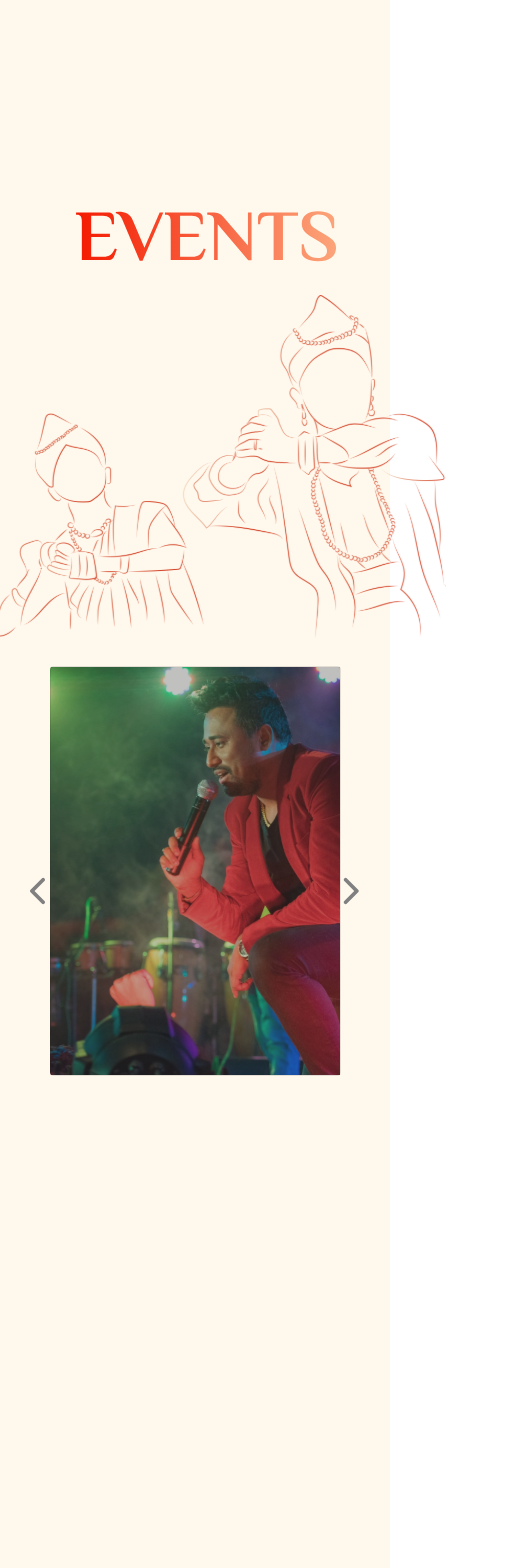
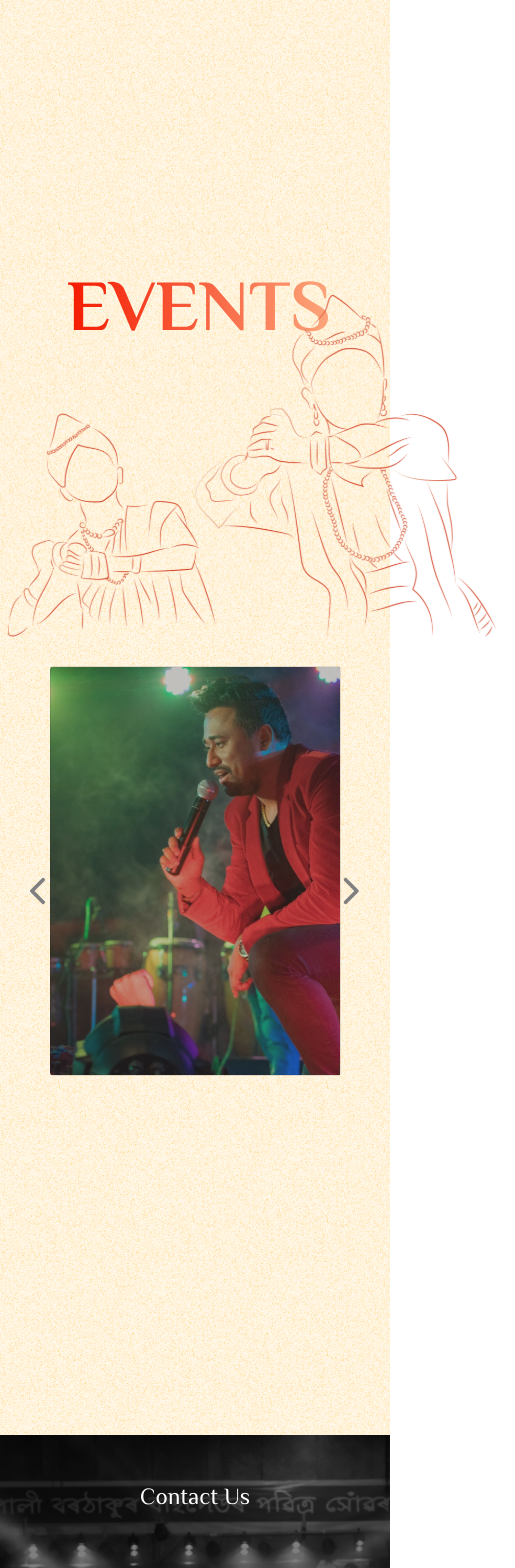
Before and after one commit to trishankusarma/Posua-Web-Site-2022, a React (Create React App) app: page /events in a window 390 px wide. Shown: the top 1568 px of the page, 515 px wide, since content can reach past the window. Built offline with nearby package versions, Linux system fonts and the light colour scheme; the HTML template or start-up script is replaced by a standard one.

Commit message:
events-teams issue resolved

```diff
--- a/src/components/Event/Event.css
+++ b/src/components/Event/Event.css
@@ -5,19 +5,19 @@
   justify-content: space-between;
   align-items: center;
   flex-wrap: wrap;
-  background-color: rgba(255, 249, 237, 1);
+  background: url(../.././assets/bg.png);
   box-sizing: content-box;
 }
 .top-section .events {
   background: url("../../assets/EVENTS.svg") no-repeat;
   /* background-size: contain */
-  height: 300px;
+  height: 160px;
   width: 300px;
   display: inline-block;
   margin: auto;
   align-content: center;
   position: absolute;
-  left: 100px;
+  left: 130px;
   top: 400px;
 }
 .top-section .dance-bg {
@@ -32,10 +32,17 @@
   top: 150px;
 }
 .main-section {
-  height: 200vh;
+  height: 100vh;
   /* margin-bottom: 50vh; */
   z-index: 1;
-  background-color: rgba(255, 249, 237, 1);
+  background: url(../.././assets/bg.png);
+  width: 100vw;
+}
+.main-section-large{
+  height: 200vh;
+  z-index: 1;
+  background: url(../.././assets/bg.png);
+  width: 100vw;
 }
 .carousel {
   width: 90vw;
@@ -199,17 +206,15 @@
 @media only screen and (max-width: 500px) {
   .top-section .events {
     position: relative;
-    left: 31px;
+    left: 23px;
     top: 66px;
   }
   .top-section .dance-bg {
     height: 90%;
-    width: 537px;
+    width: 594px;
     display: inline-block;
-    /* margin: 0; */
-    /* padding: 20px; */
     position: absolute;
-    right: -56px;
+    right: -125px;
     top: 295px;
   }
   .item:nth-of-type(1) {
--- a/src/components/Event/Event.js
+++ b/src/components/Event/Event.js
@@ -100,7 +100,7 @@ const Event = () => {
         <div className="events"></div>
         <div className="dance-bg"></div>
       </div>
-      <div className="main-section">
+      <div className={active ? "main-section-large" : "main-section"}>
         <div className={active ? "carousel-inactive" : "carousel"}>
           <Slider {...settings}>
             {events.map((event, index) => (
@@ -109,6 +109,7 @@ const Event = () => {
                   setActiveIndex(index + 1);
                   setActive(true);
                 }}
+                key={index}
               >
                 <EventCard
                   expand={false}
--- a/src/components/EventCard/eventCard.jsx
+++ b/src/components/EventCard/eventCard.jsx
@@ -31,7 +31,7 @@ const EventCard = (props) => {
             setExpand(1);
           }}
         />
-        <div className={` ${expand ? "details-active" : "details"}`}>
+        <div className={` ${!(expand === 2 || expand === false) ? "details-active" : "details"}`}>
           <h2>{props.name1}</h2>
           <p>{props.name2}</p>
         </div>
@@ -42,7 +42,7 @@ const EventCard = (props) => {
               : "see-more-inactive"
           }`}
           onClick={() => {
-            props.changeActive(true);
+            props.changeActive(2);
             setExpand(2);
           }}
         >
@@ -52,7 +52,7 @@ const EventCard = (props) => {
             style={{ width: "150px" }}
           />
         </div>
-        <div className={`${expand === 2 ? "content" : "content-inactive"}`}>
+        <div className={`${expand === 2 ? "contents" : "content-inactive"}`}>
           <div className="details-max">
             <p>{props.date}</p>
             <h2>{props.name1}</h2>
@@ -68,7 +68,7 @@ EventCard.defaultProps = {
   expand: "false",
   name1: "name",
   name2: "name2",
-  key: "",
+  key: "1",
   BgImg: BgImg,
   date: "March 26",
   content: `Lorem ipsum dolor sit amet consectetur adipisicing elit. Distinctio,
--- a/src/components/EventCard/eventCardStyles.css
+++ b/src/components/EventCard/eventCardStyles.css
@@ -143,10 +143,10 @@
 }
 @keyframes expand2 {
   0% {
-    transform: translateY(150px) scale(2) translateX(10px);
+    transform: translateY(250px) scale(2) translateX(10px);
   }
   100% {
-    transform: translateY(150px) scale(4) translateX(10px);
+    transform: translateY(350px) scale(2.6) translateX(10px);
   }
 }
 .cross {
@@ -163,7 +163,7 @@
 .content-inactive {
   display: none;
 }
-.content {
+.contents {
   z-index: 1000 !important;
   color: white;
   display: flex;
@@ -175,14 +175,14 @@
   justify-content: space-between;
   align-items: center;
 }
-.content .para {
+.contents .para {
   transform: scale(0.5);
   position: relative;
   top: 253px;
   left: 299px;
   font-size: 20px;
 }
-.content .details-max {
+.contents .details-max {
   position: absolute;
   top: 300px;
   background: url("../../assets/Group\ 27.svg") right no-repeat;
@@ -191,7 +191,7 @@
   left: 230px;
   height: 300px;
 }
-.content .details-max p {
+.contents .details-max p {
   color: red;
   font-size: 20px;
   margin-top: 70px;
@@ -201,18 +201,22 @@
   .expand2 {
     transform: scale(2);
   }
-  .content .details-max {
+  .contents{
+    top: -119px;
+    left: -253px;
+  }
+  .contents .details-max {
     left: 330px;
     top: 100px;
     transform: scale(0.8);
     background: url("../../assets/Group\ 27.svg") left no-repeat;
     background-size: contain;
   }
-  .content .details-max p,
+  .contents .details-max p,
   h2 {
     margin-left: 10px;
   }
-  .content .para {
+  .contents .para {
     top: 244px;
     left: 199px;
     transform: scale(0.4);
@@ -232,4 +236,10 @@
     top: 207px;
     left: 110px;
   }
+  .cross-active {
+  opacity: 1;
+  position: absolute;
+    top: 2px;
+    left: 55vw;
 }
+}
```
Also changed, not shown: 1 other file (tests, documents, lock files or other folders).
